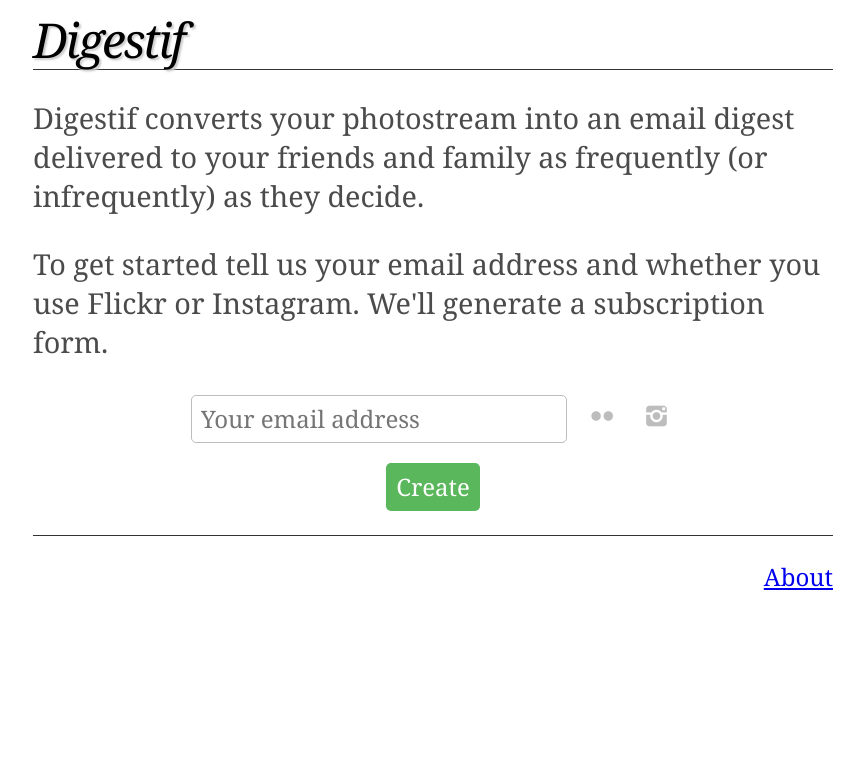
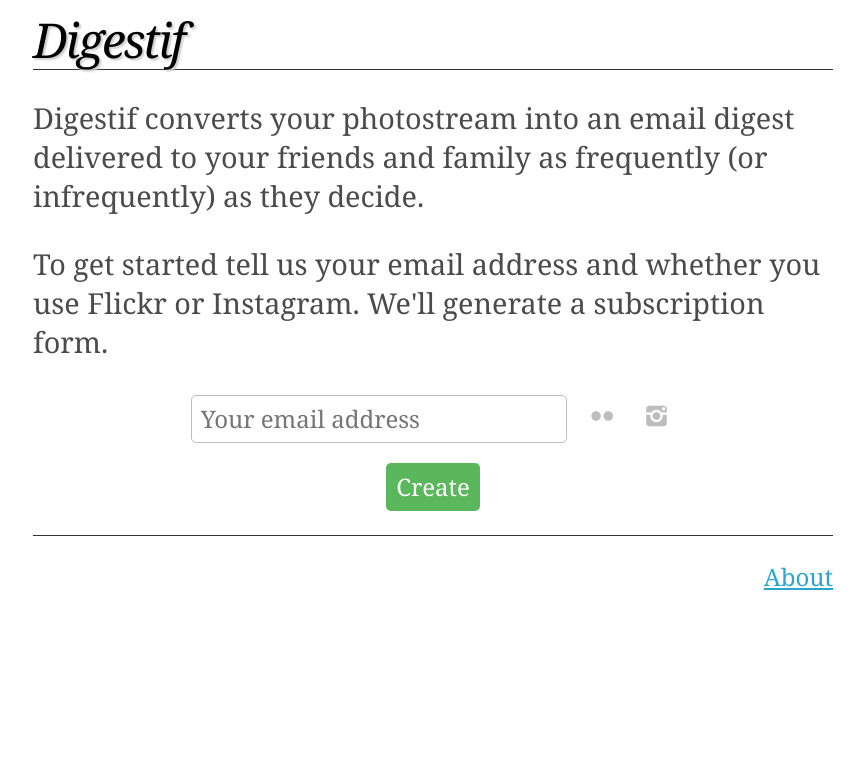
Before and after one commit to jc/digestif, a Flask app: page / in a window 1280 px wide. Shown: the part 25-782 px from the top of the page, without its empty margins (207-1071 px from the left). Run offline with Flask 2, Linux system fonts and the light colour scheme; parts of the project's set-up code (start-up, migrations or seed data) failed here and were passed over; some libraries are stand-ins or nearby versions.

Commit message:
Change style of links

```diff
--- a/digestif/static/style.css
+++ b/digestif/static/style.css
@@ -39,6 +39,10 @@ input:focus:invalid {
     color: #b94a48;
 }
 
+a { color: #2ba6cb; }
+a:link { color: #2ba6cb; }
+a:visited { color: #cb2ba6; }
+
 button.action {
     margin-top: 15px;
     padding: 10px;
@@ -78,7 +82,7 @@ p {
     text-align: left;
 }
 
-h1 a {
+h1 a, h1 a:link, h1 a:visited {
     color: #000;
     text-decoration: none;
 }
```
